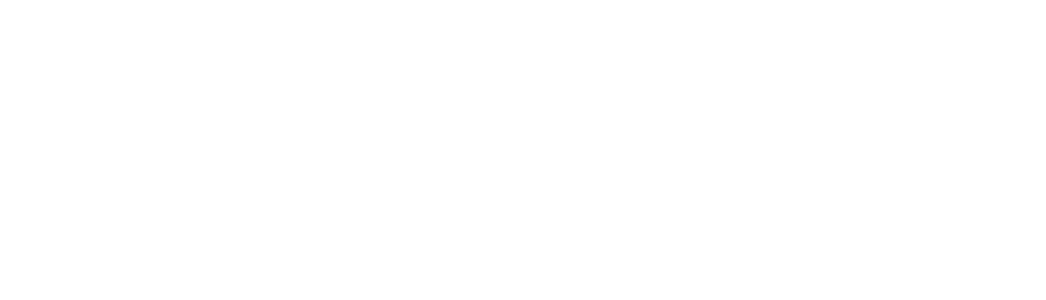
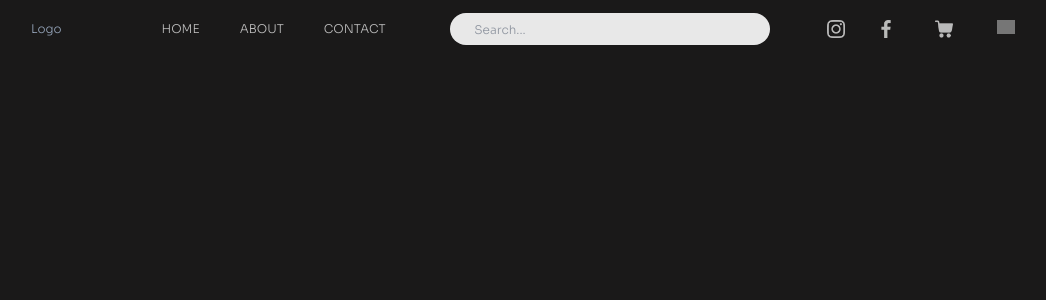
Before and after one commit to tudstk/guitar-website-react, a React (Create React App) app: page /products/1 in a window 1280 px wide. Before the commit this address had no page. Shown: the top 300 px of the page, without its empty margins (117-1163 px from the left). Built offline with nearby package versions, Linux system fonts and the light colour scheme; grey boxes are pictures that could not be loaded.

Commit message:
useParams product routes

```diff
--- a/src/App.tsx
+++ b/src/App.tsx
@@ -5,22 +5,23 @@ import Navbar from './Components/navbar/Navbar';
 import Login from './Components/login/Login';
 import SignUp from './Components/signup/SignUp';
 import Cart from './Components/cart/Cart2';
-import WelcomeSection from './Components/welcome/WelcomeSection';
 import About from './Components/about/About';
 import Address from './Components/address/Address';
 import Products2 from './Components/products/Products2';
+import ProductDisplay from './Components/products/ProductDisplay';
 import Footer from './Components/footer/Footer';
 import News from './Components/news/News';
 import React from 'react';
 import SimpleSlider from './Components/slider/Slider';
 import "slick-carousel/slick/slick.css";
 import "slick-carousel/slick/slick-theme.css";
+import list from './data/Data';
 
 function App() {
 
   const [show, setShow] = useState(true);
   const [cart, setCart] = useState([] as any);
-    const handleClick = (item:any) => {
+  const handleClick = (item:any) => {
         // if (cart.indexOf(item) !== -1) return;
         setCart([...cart, item]);
         console.log(cart);
@@ -53,6 +54,7 @@ function App() {
         <Route path="/address" element={ <Address/> }/>
         {/* <Route path="/cart" element={ <Cart/> }/> */}
         <Route path="/about" element={ <About/> }/>
+        <Route path="/products/:title"element={ <ProductDisplay list={list}/> }/>
       </Routes>
     </Router>
   );
--- a/src/Components/products/Card.tsx
+++ b/src/Components/products/Card.tsx
@@ -1,17 +1,24 @@
-import React from "react";
+import React, { useState } from "react";
+import { Link } from "react-router-dom";
 
 const Cards = ({item, handleClick}:any) => {
-    const {id, title, price, img, amount} = item;
+    const {title, price, img} = item;
+    const [add, setAdd] = useState('Add to cart');
+
     return (
         <div>
             <div className="w-48 px-8 pt-12 pb-2 bg-navbar-black rounded-t-md">
-                <h3 className="mb-8">{title}</h3>
+            <Link to={`/products/${item.title}`}>
+                <h3 className="mb-8 hover:underline underline-offset-2 decoration-1 decoration-slate-400 cursor-pointer">{title}</h3>
+            </Link>
                 <img src={img} alt=""/>
                 <h4 className="pt-4">${price}</h4>
             </div>
-            <button onClick={()=>handleClick(item)} className="w-full flex items-center justify-center p-0 h-12 bg-[#537da6] text-white hover:bg-[#84abd1] hover: cursor-pointer">
-                Add to cart
-            </button>
+
+                <button onClick={()=>handleClick(item)} className="w-full flex items-center justify-center p-0 h-12 bg-[#537da6] text-white hover:bg-[#84abd1] hover: cursor-pointer">
+                    <h1 onClick={()=>setAdd('Added to cart')}>{add}</h1>
+                </button>
+
         </div>
     )
 }
--- /dev/null
+++ b/src/Components/products/ProductDisplay.tsx
@@ -0,0 +1,28 @@
+import React from 'react';
+import Navbar from '../navbar/Navbar';
+import { useParams } from 'react-router';
+
+const ProductDisplay = ({list}:any) => {
+    const {title} = useParams();
+    return (
+        <>
+            <Navbar/>
+            <section className='bg-navbar-black min-h-screen'>
+                    {list.filter((card:any) => card.title === title).map((card:any,index:any)=>
+                    (
+                        <div className='flex flex-row p-16 justify-center items-center pt-20'>
+                            <div className='p-12 w-60  bg-navbar-black-2 rounded-md'>
+                                <img src={card.img} alt=''/>
+                            </div>
+                            <div className='w-144 ml-20'>
+                                <h1 className='text-slate-300 font-bold text-2xl'>{card.title}</h1>
+                                <p className='text-slate-300/70 text-md'>Lorem ipsum dolor sit amet consectetur adipisicing elit. Vitae ex asperiores expedita aut! Quas excepturi quaerat deserunt natus, id expedita itaque cumque dicta. Veniam facere neque, nihil tempore fuga repellat. Lorem ipsum dolor sit amet consectetur adipisicing elit. Nesciunt ipsum maiores officia aliquam, repudiandae nobis, in hic ab tempora molestias voluptatem non! Qui numquam voluptas nulla, officia facere illo repellendus. Lorem ipsum dolor sit amet consectetur adipisicing elit. Aliquid enim, eveniet unde aut id explicabo, laborum ex blanditiis quisquam molestias officia et placeat assumenda, velit excepturi aspernatur ut maiores fugiat.</p>
+                            </div>
+                        </div>
+                    ))}
+            </section>
+        </>
+    )
+}
+
+export default ProductDisplay;
--- a/src/Components/products/Products2.tsx
+++ b/src/Components/products/Products2.tsx
@@ -3,7 +3,6 @@ import list from "../../data/Data";
 import Cards from "./Card";
 
 const Products2 = ({handleClick}:any) => {
-
     return (
         <section className='bg-div-gray text-white mt-14 md:mt-0 w-screen overflow-hidden font-body'>
             <h1 className="font-sans italic text-3xl mt-10 opacity-70 mb-8">Our latest products</h1>
@@ -11,7 +10,7 @@ const Products2 = ({handleClick}:any) => {
                 <div className="flex flex-col md:grid gap-8 grid-cols-4">
                 {
                     list.map((item) =>
-                    <Cards key={item.id} item={item} handleClick={handleClick}/>)
+                    <Cards list={list} key={item.id} item={item} handleClick={handleClick}/>)
                 }
                 </div>
             </div>
--- a/src/Components/slider/Slider.tsx
+++ b/src/Components/slider/Slider.tsx
@@ -1,11 +1,10 @@
-import React, { Component } from "react";
+import React from "react";
 import Slider from "react-slick";
 import slide1 from './V16Vinter.jpg';
 import slide2 from './Zgkis6lA.jpeg';
 import slide3 from './Solar-banner-A1-6ETCB.jpg';
 import slide4 from './pic3.jpg';
 import slide5 from './Solar-banner-all_new_batch_may18.jpg';
-import { Link } from "react-router-dom";
 import MobileNavbar from "../navbar/MobileNavbar";
 
 const SimpleSlider = () => {
```
